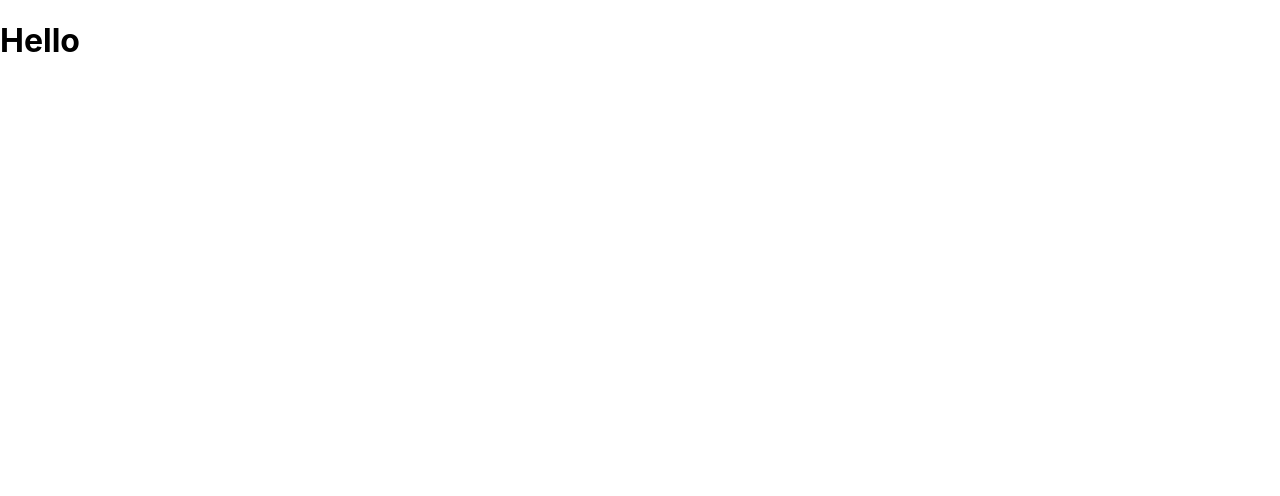
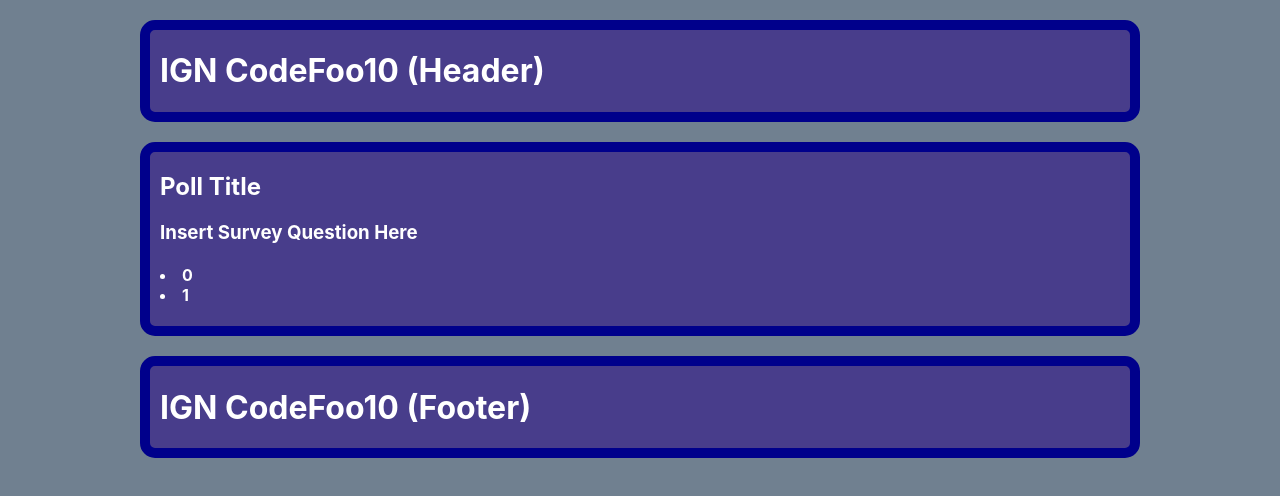
Before and after one commit to jolarios96/IGN-CodeFoo10, a React (Create React App) app: page / in a window 1280 px wide. Shown: the top 496 px of the page. Built offline with nearby package versions, Linux system fonts and the light colour scheme.

Commit message:
initial layout

```diff
--- a/src/App.js
+++ b/src/App.js
@@ -1,9 +1,11 @@
 // import "./App.css";
+import Poll from "./components/Poll";
+// import Item from "./components/Item";
 
 function App() {
   return (
     <div className="App">
-      <h1>Hello</h1>
+      <Poll />
     </div>
   );
 }
--- a/src/index.css
+++ b/src/index.css
@@ -1,13 +1,32 @@
 body {
   margin: 0;
-  font-family: -apple-system, BlinkMacSystemFont, 'Segoe UI', 'Roboto', 'Oxygen',
-    'Ubuntu', 'Cantarell', 'Fira Sans', 'Droid Sans', 'Helvetica Neue',
+  font-family: -apple-system, BlinkMacSystemFont, "Segoe UI", "Roboto", "Oxygen",
+    "Ubuntu", "Cantarell", "Fira Sans", "Droid Sans", "Helvetica Neue",
     sans-serif;
   -webkit-font-smoothing: antialiased;
   -moz-osx-font-smoothing: grayscale;
+
+  background-color: slategray;
+  color: white;
 }
 
 code {
-  font-family: source-code-pro, Menlo, Monaco, Consolas, 'Courier New',
+  font-family: source-code-pro, Menlo, Monaco, Consolas, "Courier New",
     monospace;
 }
+
+#root > * {
+  overflow: auto;
+
+  width: 75%;
+
+  margin: 0 auto;
+  margin-top: 20px;
+
+  padding: 0 10px;
+
+  background-color: darkslateblue;
+
+  border: darkblue 10px solid;
+  border-radius: 15px;
+}
--- a/src/index.js
+++ b/src/index.js
@@ -1,13 +1,18 @@
-import React from 'react';
-import ReactDOM from 'react-dom/client';
-import './index.css';
-import App from './App';
-import reportWebVitals from './reportWebVitals';
+import React from "react";
+import ReactDOM from "react-dom/client";
+import "./index.css";
+import App from "./App";
+import Header from "./components/Header";
+import Footer from "./components/Footer";
 
-const root = ReactDOM.createRoot(document.getElementById('root'));
+import reportWebVitals from "./reportWebVitals";
+
+const root = ReactDOM.createRoot(document.getElementById("root"));
 root.render(
   <React.StrictMode>
+    <Header />
     <App />
+    <Footer />
   </React.StrictMode>
 );
 
```
